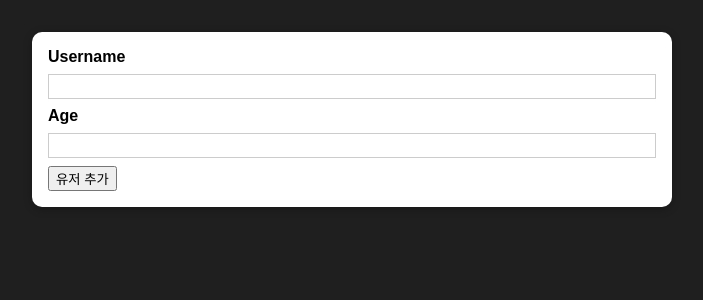
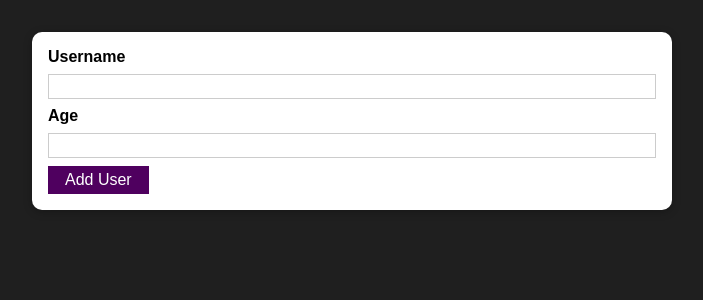
Before and after one commit to johnny-gill/react4, a React (Create React App) app: page / in a window 1280 px wide. Shown: the top 300 px of the page, without its empty margins (288-991 px from the left). Built offline with nearby package versions, Linux system fonts and the light colour scheme.

Commit message:
button component 분리

```diff
--- /dev/null
+++ b/src/components/UI/Button.js
@@ -0,0 +1,15 @@
+import classes from "./Button.module.css";
+
+const Button = (props) => {
+  return (
+    <button
+      className={classes.button}
+      type={props.type || "button"}
+      onClick={props.onClick} // 이건 안해도 되지만 추후 확장성 때문에 한듯?
+    >
+      {props.children}
+    </button>
+  );
+};
+
+export default Button;
--- /dev/null
+++ b/src/components/UI/Button.module.css
@@ -0,0 +1,18 @@
+.button {
+  font: inherit;
+  border: 1px solid #4f005f;
+  background: #4f005f;
+  color: white;
+  padding: 0.25rem 1rem;
+  cursor: pointer;
+}
+
+.button:hover,
+.button:active {
+  background: #741188;
+  border-color: #741188;
+}
+
+.button:focus {
+  outline: none;
+}
--- a/src/components/Users/AddUser.js
+++ b/src/components/Users/AddUser.js
@@ -1,9 +1,15 @@
+import Button from "../UI/Button";
 import Card from "../UI/Card";
 import classes from "./AddUser.module.css";
 
 const AddUser = (props) => {
   const addUserHandler = (event) => {
     event.preventDefault();
+    console.log('asdf')
+  };
+
+  const clickHandler = () => {
+
   };
 
   return (
@@ -13,7 +19,7 @@
         <input id="username" type="text" />
         <label htmlFor="age">Age</label>
         <input id="age" type="number" />
-        <button type="submit">유저 추가</button>
+        <Button type="submit">Add User</Button>
       </form>
     </Card>
   );
```
